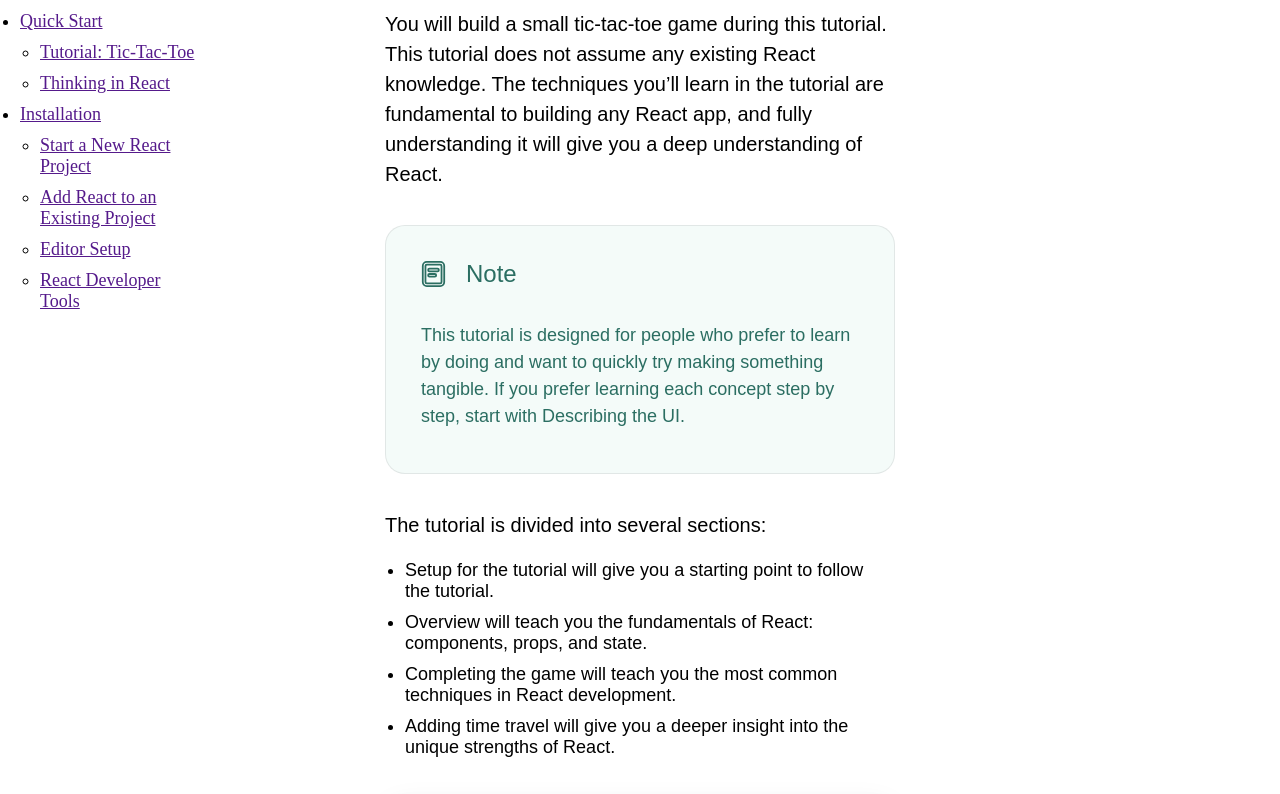
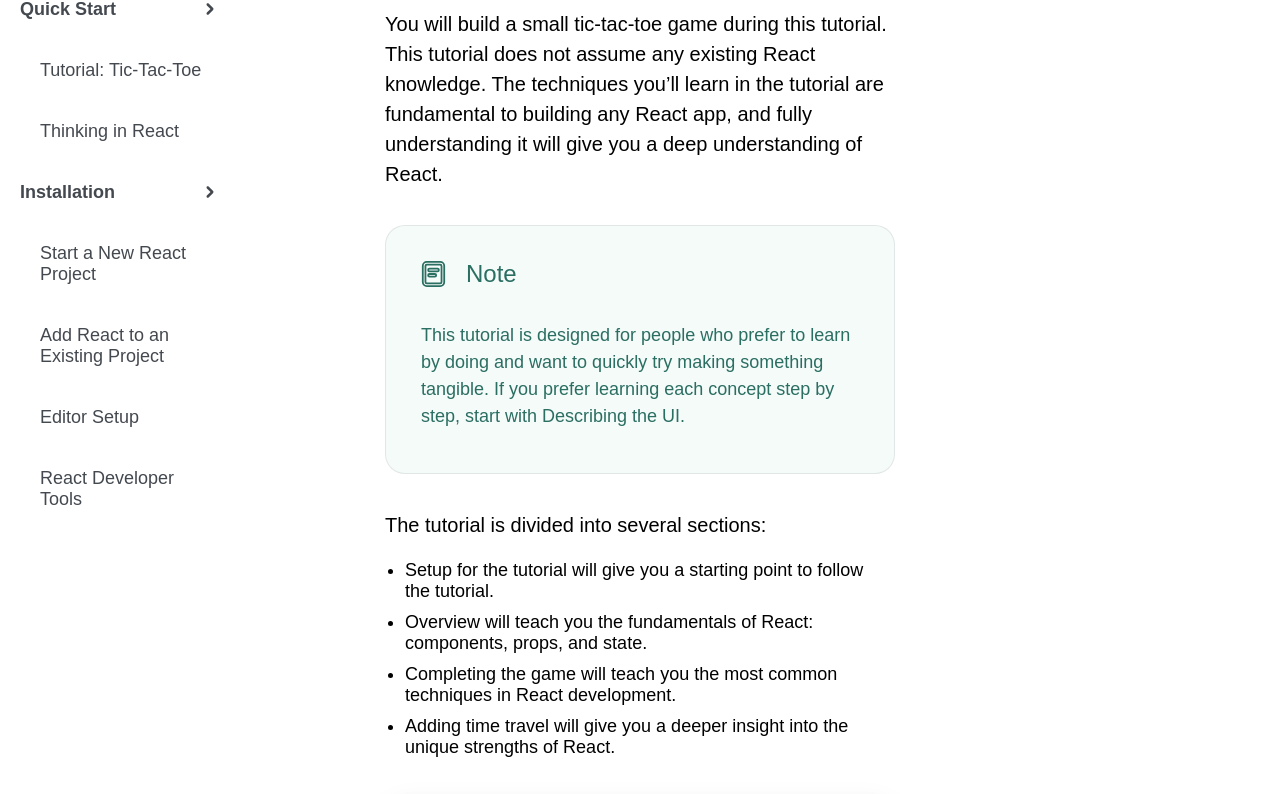
Before and after one commit to MomsEngineer/templateSite, a plain HTML site: page index.html in a window 1280 px wide. Shown: the part 136-930 px from the top of the page. Drawn offline with Linux system fonts and the light colour scheme.

Commit message:
Added some styles for left aside with nav

```diff
--- /dev/null
+++ b/article.css
@@ -0,0 +1,74 @@
+article {
+	margin: 0px 50px;
+	padding: 0px 95px;
+	border-radius: 30px;
+}
+
+article h1 {
+	margin: 0;
+	margin-bottom: 20px;
+	font-size: 40px;
+	font-weight: bold;
+}
+
+article p {
+	font-size: 20px;
+	line-height: 1.5;
+}
+
+article section {
+	margin-top: 20px;
+	margin-bottom: 36px;
+}
+
+.note {
+	padding: 10px 35px 25px 35px;
+
+	background-color: #f4fbf9;
+	border: 1px solid rgba(0,0,0,.08);
+	border-radius: 20px;
+	color: #2b6e62;
+}
+
+.note p {
+	font-size: 18px;
+}
+
+.note_h3 {
+	font-size: 24px;
+	font-weight: normal;
+	display: flex;
+
+	padding-bottom: 10px;
+}
+
+.note_img {
+	width: 25px;
+	margin-right: 20px;
+}
+
+ul {
+	font-size: 18px;
+	padding: 0px 10px;
+}
+
+li {
+	margin: 10px;
+}
+
+pre, code {
+	background-color: red;
+}
+
+pre, code .language-cpp {
+	background-color: red;
+}
+
+
+.code {
+	padding-left: 20px;
+	border-radius: 20px;
+	box-shadow: 0px 0.8px 2px rgba(0,0,0,.032),
+				0px 2.7px 6.7px rgba(0,0,0,.048),
+				0px 12px 30px rgba(0,0,0,.08);
+}
--- /dev/null
+++ b/aside.css
@@ -0,0 +1,47 @@
+aside {
+	background-color: #fff;
+}
+
+.nav_header {
+	font-size: 13px;
+	margin-left: 20px;
+	margin-top: 7px;
+}
+
+.nav_list, .nav_list li {
+	list-style-type: none;
+	margin: 0;
+	padding: 0;
+}
+
+.nav_list_item {
+	text-decoration: none;
+	font-weight: bold;
+	padding: 20px;
+	color: #444950;
+
+	border-radius: 0 20px 20px 0;
+
+	display: flex;
+	justify-content: space-between;
+}
+
+.nav_list_item:hover {
+	background-color: rgba(35,39,47,.05);
+}
+
+.nav_list_item:active {
+	color: #087ea4;
+	background-color: #e6F7ff;
+}
+
+.nav_inner_item {
+	padding-left: 20px;
+	font-weight: normal;
+}
+
+.mark {
+	width: 20px;
+	height: 20px;
+	transform: rotate(-90deg);
+}
--- a/index.html
+++ b/index.html
@@ -24,51 +24,69 @@
 	<main>
 		<aside>
 			<nav>
-				<ul>
-					<h3>GET STARTED</h3>
+				<h3 class="nav_header">GET STARTED</h3>
+				<ul class="nav_list">
 					<li>
-						<a href="">
+						<a class="nav_list_item" href="#">
 							<span>Quick Start</span>
+							<svg class="mark">
+								<g fill="none" fill-rule="evenodd" transform="translate(-446 -398)">
+									<path fill="currentColor" fill-rule="nonzero"
+										d="M95.8838835,240.366117 C95.3957281,239.877961 94.6042719,239.877961 94.1161165,240.366117 C93.6279612,240.854272 93.6279612,241.645728 94.1161165,242.133883 L98.6161165,246.633883 C99.1042719,247.122039 99.8957281,247.122039 100.383883,246.633883 L104.883883,242.133883 C105.372039,241.645728 105.372039,240.854272 104.883883,240.366117 C104.395728,239.877961 103.604272,239.877961 103.116117,240.366117 L99.5,243.982233 L95.8838835,240.366117 Z"
+										transform="translate(356.5 164.5)">
+									</path>
+									<polygon points="446 418 466 418 466 398 446 398"></polygon>
+								</g>
+							</svg>
 						</a>
 						<div>
-							<ul>
+							<ul class="nav_list">
 								<li>
-									<a href="">
-										<span>Tutorial: Tic-Tac-Toe</span>
+									<a class="nav_list_item" href="">
+										<span class="nav_inner_item">Tutorial: Tic-Tac-Toe</span>
 									</a>
 								</li>
 								<li>
-									<a href="">
-										<span>Thinking in React</span>
+									<a class="nav_list_item" href="">
+										<span class="nav_inner_item">Thinking in React</span>
 									</a>
 								</li>
 							</ul>
 						</div>
 					</li>
 					<li>
-						<a href="">
+						<a class="nav_list_item" href="#">
 							<span>Installation</span>
+							<svg class="mark">
+								<g fill="none" fill-rule="evenodd" transform="translate(-446 -398)">
+									<path fill="currentColor" fill-rule="nonzero"
+										d="M95.8838835,240.366117 C95.3957281,239.877961 94.6042719,239.877961 94.1161165,240.366117 C93.6279612,240.854272 93.6279612,241.645728 94.1161165,242.133883 L98.6161165,246.633883 C99.1042719,247.122039 99.8957281,247.122039 100.383883,246.633883 L104.883883,242.133883 C105.372039,241.645728 105.372039,240.854272 104.883883,240.366117 C104.395728,239.877961 103.604272,239.877961 103.116117,240.366117 L99.5,243.982233 L95.8838835,240.366117 Z"
+										transform="translate(356.5 164.5)">
+									</path>
+									<polygon points="446 418 466 418 466 398 446 398"></polygon>
+								</g>
+							</svg>
 						</a>
 						<div>
-							<ul>
+							<ul class="nav_list">
 								<li>
-									<a href="">
-										<span>Start a New React Project</span>
+									<a class="nav_list_item" href="">
+										<span class="nav_inner_item">Start a New React Project</span>
 									</a>
 								</li>
 								<li>
-									<a href="">
-										<span>Add React to an Existing Project</span>
+									<a class="nav_list_item" href="">
+										<span class="nav_inner_item">Add React to an Existing Project</span>
 									</a>
 								</li>
 								<li>
-									<a href="">
-										<span>Editor Setup</span>
+									<a class="nav_list_item" href="">
+										<span class="nav_inner_item">Editor Setup</span>
 									</a>
 								</li>
 								<li>
-									<a href="">
-										<span>React Developer Tools</span>
+									<a class="nav_list_item" href="">
+										<span class="nav_inner_item">React Developer Tools</span>
 									</a>
 								</li>
 							</ul>
--- a/main.css
+++ b/main.css
@@ -1,88 +1,11 @@
+@import url('./article.css');
+@import url('./aside.css');
+
 main {
 	display: grid;
 	grid-template-columns: 3fr 10fr 3fr;
 
 	background-color: #fff;
+	font-family: Arial, Helvetica, sans-serif;
 	opacity: 1;
 }
-
-aside {
-	background-color: #fff;
-}
-
-article {
-	margin: 0px 50px;
-	padding: 0px 95px;
-	border-radius: 30px;
-
-	font-family: Arial, Helvetica, sans-serif;
-}
-
-article h1 {
-	margin: 0;
-	margin-bottom: 20px;
-	font-size: 40px;
-	font-weight: bold;
-}
-
-article p {
-	font-size: 20px;
-	line-height: 1.5;
-}
-
-article section {
-	margin-top: 20px;
-	margin-bottom: 36px;
-}
-
-.note {
-	padding: 10px 35px 25px 35px;
-
-	background-color: #f4fbf9;
-	border: 1px solid rgba(0,0,0,.08);
-	border-radius: 20px;
-	color: #2b6e62;
-}
-
-.note p {
-	font-size: 18px;
-}
-
-.note_h3 {
-	font-size: 24px;
-	font-weight: normal;
-	display: flex;
-
-	padding-bottom: 10px;
-}
-
-.note_img {
-	width: 25px;
-	margin-right: 20px;
-}
-
-ul {
-	font-size: 18px;
-	padding: 0px 10px;
-}
-
-li {
-	margin: 10px;
-}
-
-pre, code {
-	background-color: red;
-}
-
-pre, code .language-cpp {
-	background-color: red;
-}
-
-
-.code {
-	padding-left: 20px;
-	border-radius: 20px;
-	box-shadow: 0px 0.8px 2px rgba(0,0,0,.032),
-				0px 2.7px 6.7px rgba(0,0,0,.048),
-				0px 12px 30px rgba(0,0,0,.08);
-}
--- a/style.css
+++ b/style.css
@@ -17,5 +17,5 @@ body {
 
 	/* background-image: url('./Screenshot_1.png'); */
 
-	/* font-family: BebasNeue; */
+	font-family: BebasNeue;
 }
```
Also changed, not shown: img/nav-mark.svg (added).
